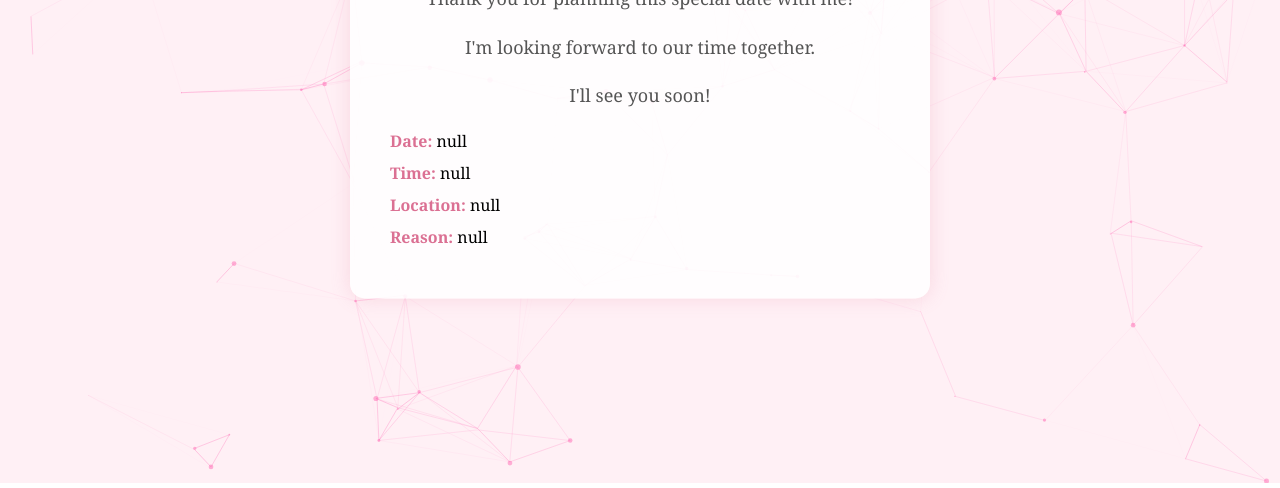
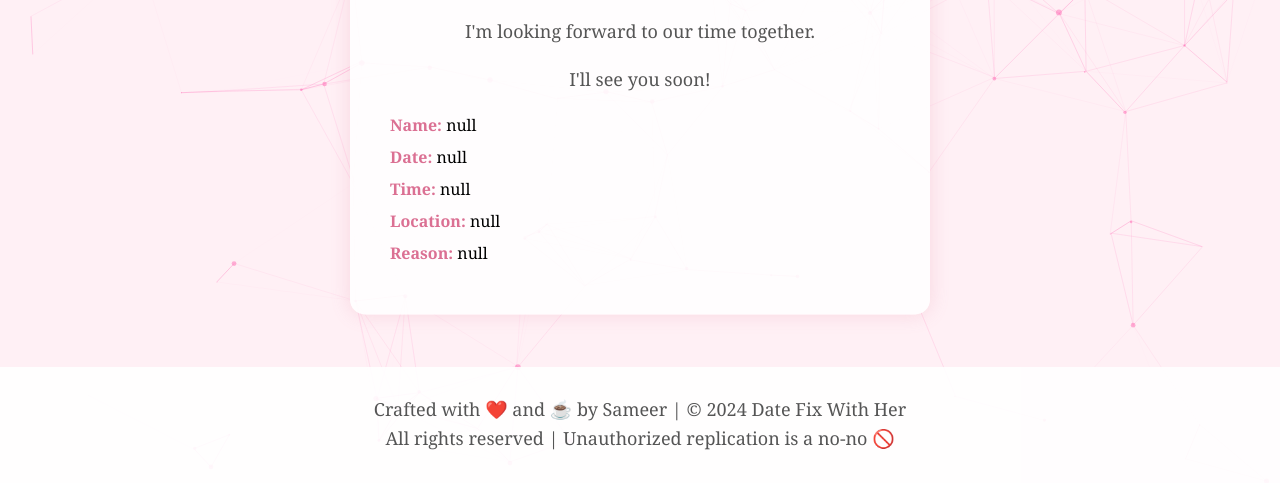
Before and after one commit to sameerbintaher/date-fix-with-her, a plain HTML site: page confirmation.html in a window 1280 px wide. Shown: the part 317-805 px from the top of the page. Drawn offline with nearby package versions, Linux system fonts and the light colour scheme.

Commit message:
Description of changes

```diff
--- a/confirmation.html
+++ b/confirmation.html
@@ -60,6 +60,18 @@
       .label {
         font-weight: bold;
         color: #db7093;
+      }
+      footer {
+        position: fixed;
+        left: 0;
+        bottom: 0;
+        width: 100%;
+        background-color: rgba(255, 255, 255, 0.9);
+        color: #555;
+        text-align: center;
+        padding: 10px 0;
+        font-size: 14px;
+        z-index: 2;
       }
     </style>
     <script
@@ -124,6 +136,7 @@
       });
 
       function displayDateDetails() {
+        const name = localStorage.getItem("selectedName");
         const date = localStorage.getItem("selectedDate");
         const time = localStorage.getItem("selectedTime");
         const location = localStorage.getItem("selectedLocation");
@@ -131,6 +144,7 @@
 
         const dateDetails = document.getElementById("dateDetails");
         dateDetails.innerHTML = `
+          <div class="detail"><span class="label">Name:</span> ${name}</div>
           <div class="detail"><span class="label">Date:</span> ${date}</div>
           <div class="detail"><span class="label">Time:</span> ${time}</div>
           <div class="detail"><span class="label">Location:</span> ${location}</div>
@@ -140,10 +154,14 @@
         // Send email using EmailJS
         emailjs
           .send("service_opkxqoh", "template_050zdba", {
+            to_name: name,
             date: date,
             time: time,
             location: location,
             reason: reason,
+            excitement_level: getExcitementLevel(),
+            date_tip: getRandomDateTip(),
+            fun_fact: getRandomFunFact(),
           })
           .then(
             function (response) {
@@ -158,8 +176,53 @@
         localStorage.clear();
       }
 
+      function getExcitementLevel() {
+        const levels = [
+          "I'm over the moon!",
+          "I can't wait!",
+          "This is going to be amazing!",
+          "I'm counting down the minutes!",
+          "My heart is doing backflips!",
+        ];
+        return levels[Math.floor(Math.random() * levels.length)];
+      }
+
+      function getRandomDateTip() {
+        const tips = [
+          "Remember to smile and be yourself!",
+          "A small compliment can go a long way.",
+          "Active listening is key to great conversation.",
+          "Don't forget to put your phone on silent!",
+          "Relax and enjoy the moment - you've got this!",
+        ];
+        return tips[Math.floor(Math.random() * tips.length)];
+      }
+
+      function getRandomFunFact() {
+        const facts = [
+          "Did you know? The first date in history was probably shared over a dinosaur leg!",
+          "Fun fact: In Japan, there's a matchmaking service that sets up dates based on blood types!",
+          "Interesting tidbit: The word 'date' comes from the Latin 'dare', meaning 'to give'.",
+          "Quirky info: In some cultures, spilling your drink on a date is considered good luck!",
+          "Random fact: The average person spends 2 weeks of their life kissing!",
+        ];
+        return facts[Math.floor(Math.random() * facts.length)];
+      }
+
       // Display the date details when the page loads
       window.onload = displayDateDetails;
     </script>
+    <footer>
+      <p>
+        Crafted with ❤️ and ☕️ by Sameer | ©
+        <span id="currentYear"></span> Date Fix With Her
+        <br />
+        All rights reserved | Unauthorized replication is a no-no 🚫
+      </p>
+    </footer>
+    <script>
+      document.getElementById("currentYear").textContent =
+        new Date().getFullYear();
+    </script>
   </body>
 </html>
```
Also changed, not shown: date-picker.html (+35 -1 lines), location-select.html (+25 -0 lines), order-summary.html (+35 -0 lines).
